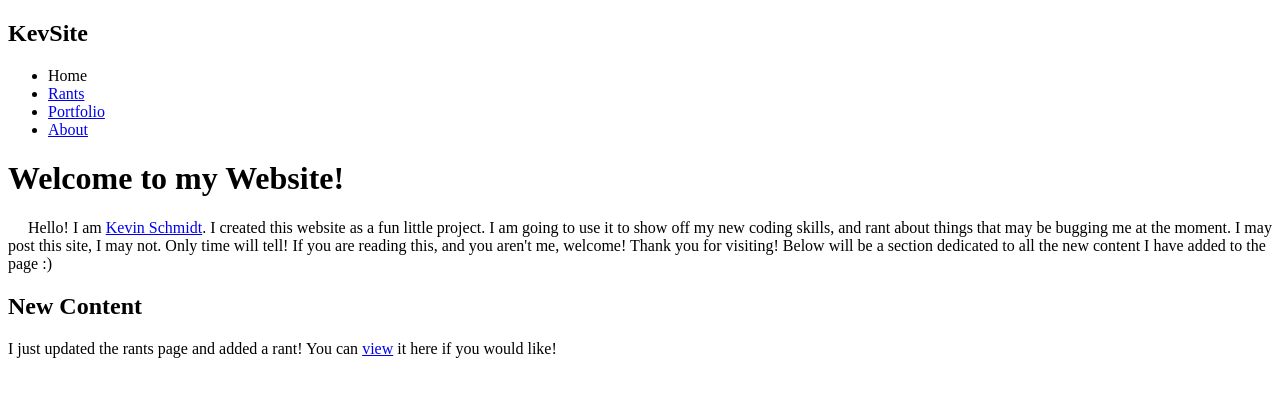
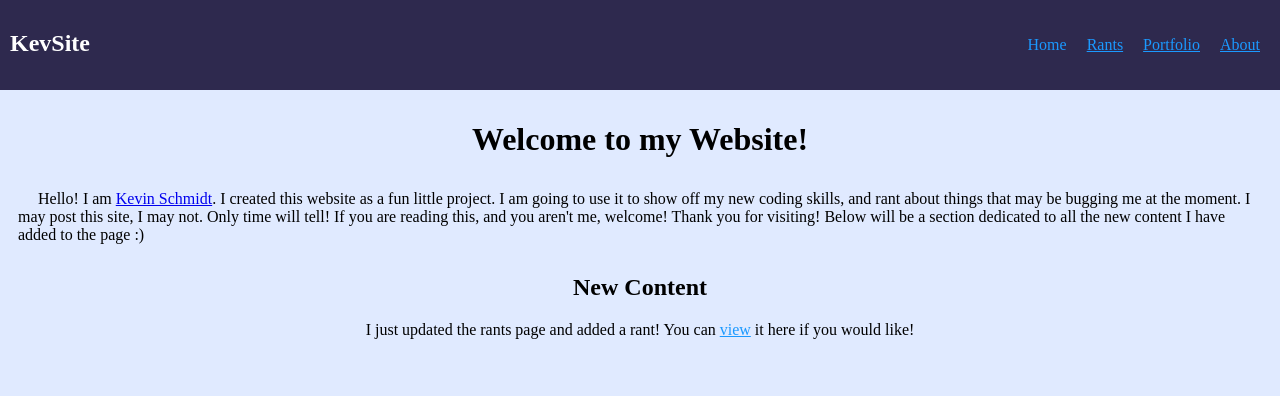
Before and after one commit to Oevin7/KevSite, a plain HTML site: page docs/index.html in a window 1280 px wide. Drawn offline with Linux system fonts and the light colour scheme; files that its build step writes are made by us from their sources; the site is published under a folder, as on GitHub Pages, so addresses that start at the root find nothing.

Commit message:
attempted to fix CSS not showing

```diff
--- a/docs/index.html
+++ b/docs/index.html
@@ -3,8 +3,8 @@
 <head>
     <meta charset="UTF-8">
     <title>Home</title>
-    <link href="/resources/css/home_styles.css" rel="stylesheet">
-    <link href="/resources/css/default-styling.css" rel="stylesheet">
+    <link href="resources/css/home_styles.css" rel="stylesheet">
+    <link href="resources/css/default-styling.css" rel="stylesheet">
 </head>
 <body>
 
```
Also changed, not shown: docs/about.html (+2 -2 lines), docs/portfolio.html (+2 -2 lines), docs/rants.html (+1 -1 lines).
